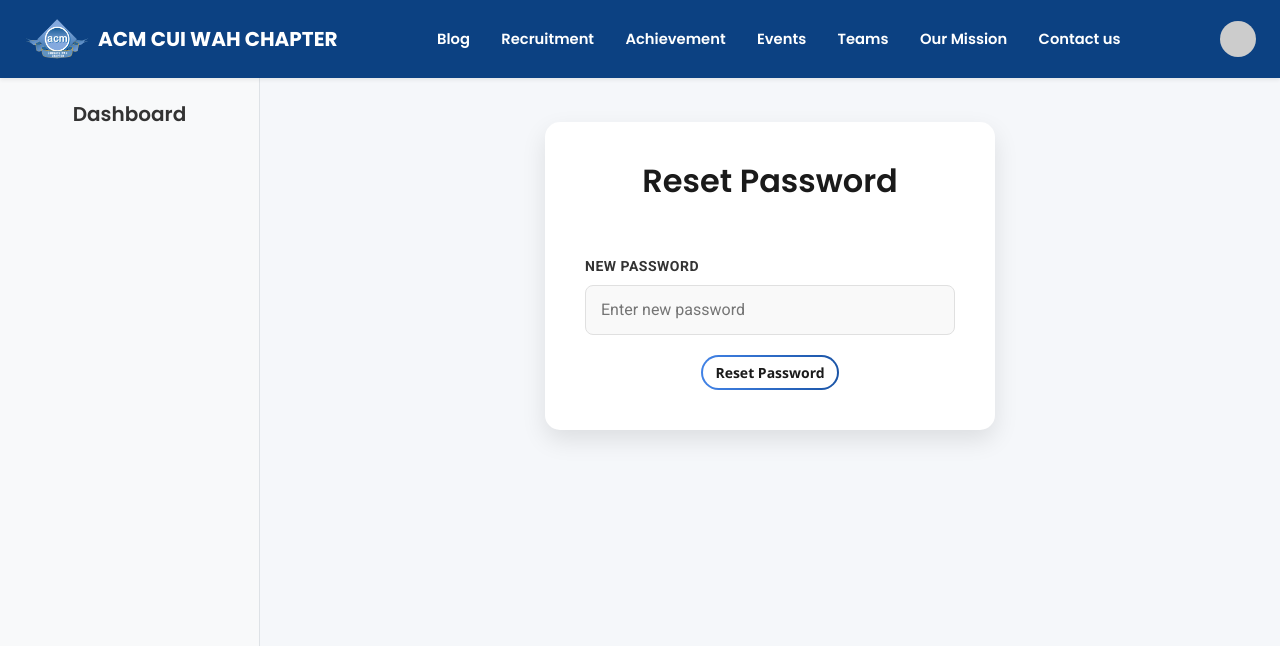
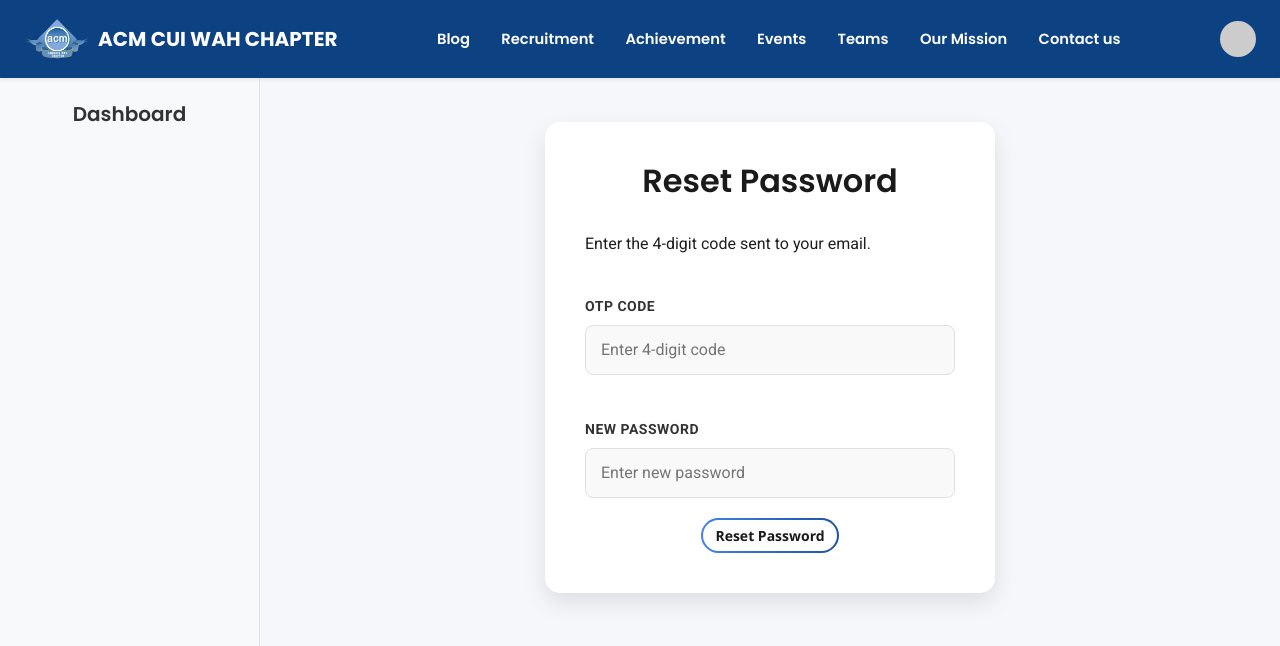
Before and after one commit to ACM-CUI-Wah/frontend, a React (Vite) app: page /dashboard/reset-password in a window 1280 px wide. Shown: the top 646 px of the page. Built offline with nearby package versions, Linux system fonts and the light colour scheme; sample sign-in values are in the browser's storage; a web font is replaced by a local one.

Commit message:
Enhance ResetPassword component with OTP verification
Added OTP input and error handling for password reset.

```diff
--- a/src/components/Auth/ResetPassword.jsx
+++ b/src/components/Auth/ResetPassword.jsx
@@ -1,17 +1,65 @@
 import React, { useState } from 'react'
 import { useNavigate } from 'react-router-dom'
 import useAuthStore from '../../store/authStore'
-// Import the same CSS file used for the OTP form
 import './ReqOTP.css'
 
 const ResetPassword = () => {
+  const [manualOtp, setManualOtp] = useState('')
   const [password, setPassword] = useState('')
+  const [localError, setLocalError] = useState('')
+
   const { resetPassword, loading, error } = useAuthStore()
   const navigate = useNavigate()
 
+  // HELPER: Decodes the Long Token to find the OTP inside it
+  const getOtpFromToken = (token) => {
+    try {
+      if (!token) return null;
+      // Decode the JWT payload (the part between the dots)
+      const base64Url = token.split('.')[1];
+      const base64 = base64Url.replace(/-/g, '+').replace(/_/g, '/');
+      const jsonPayload = decodeURIComponent(atob(base64).split('').map(function(c) {
+          return '%' + ('00' + c.charCodeAt(0).toString(16)).slice(-2);
+      }).join(''));
+
+      const data = JSON.parse(jsonPayload);
+      return data.otp; // This extracts "3738" from the long string
+    } catch (e) {
+      console.error("Could not decode token", e);
+      return null;
+    }
+  };
+
   const handleSubmit = async (e) => {
     e.preventDefault()
-    const res = await resetPassword(password)
+    setLocalError('')
+
+    // 1. Get the long token from storage
+    const storedToken = localStorage.getItem("otpToken");
+
+    if (!storedToken) {
+      setLocalError("Session expired. Please request OTP again.");
+      return;
+    }
+
+    // 2. Extract the REAL otp from inside the token
+    const correctOtp = getOtpFromToken(storedToken);
+
+    // Debugging logs to prove it works
+    console.log("User Typed:", manualOtp);
+    console.log("Hidden OTP in Token:", correctOtp);
+
+    // 3. COMPARE: User's Input vs The OTP inside the token
+    // We convert both to String just to be safe
+    if (String(manualOtp).trim() !== String(correctOtp).trim()) {
+      setLocalError("The OTP you entered is incorrect.");
+      return;
+    }
+
+    // 4. If they match, send the LONG TOKEN + Password to backend
+    // (The backend needs the token to verify identity, it doesn't need the code anymore)
+    const res = await resetPassword(storedToken, password)
+
     if (res.success) {
       alert('Password reset successful! Please login again.')
       navigate('/login')
@@ -19,12 +67,27 @@ const ResetPassword = () => {
   }
 
   return (
-    <>
     <div className="req-otp-container">
       <div className="req-otp-card">
         <h2 className="dashboard-title">Reset Password</h2>
+        <p className="otp-instruction">Enter the 4-digit code sent to your email.</p>
 
         <form className="otp-form" onSubmit={handleSubmit}>
+
+          <div className="otp-form-group">
+            <label htmlFor="otp">OTP Code</label>
+            <input
+              type="text"
+              id="otp"
+              className="otp-input"
+              placeholder="Enter 4-digit code"
+              value={manualOtp}
+              onChange={(e) => setManualOtp(e.target.value)}
+              required
+              maxLength={4}
+            />
+          </div>
+
           <div className="otp-form-group">
             <label htmlFor="password">New Password</label>
             <input
@@ -39,20 +102,16 @@ const ResetPassword = () => {
           </div>
 
           <div className="otp-button-row">
-              <button
-                type="submit"
-                className="btn-design"
-                disabled={loading}
-              >
-                Reset Password
+            <button type="submit" className="btn-design" disabled={loading}>
+              {loading ? 'Processing...' : 'Reset Password'}
             </button>
           </div>
         </form>
 
+        {localError && <p className="error-text" style={{color: 'red'}}>{localError}</p>}
         {error && <p className="error-text">{error}</p>}
       </div>
     </div>
-    </>
   )
 }
 
```
Lines whose indentation alone changed are shown as unchanged.
